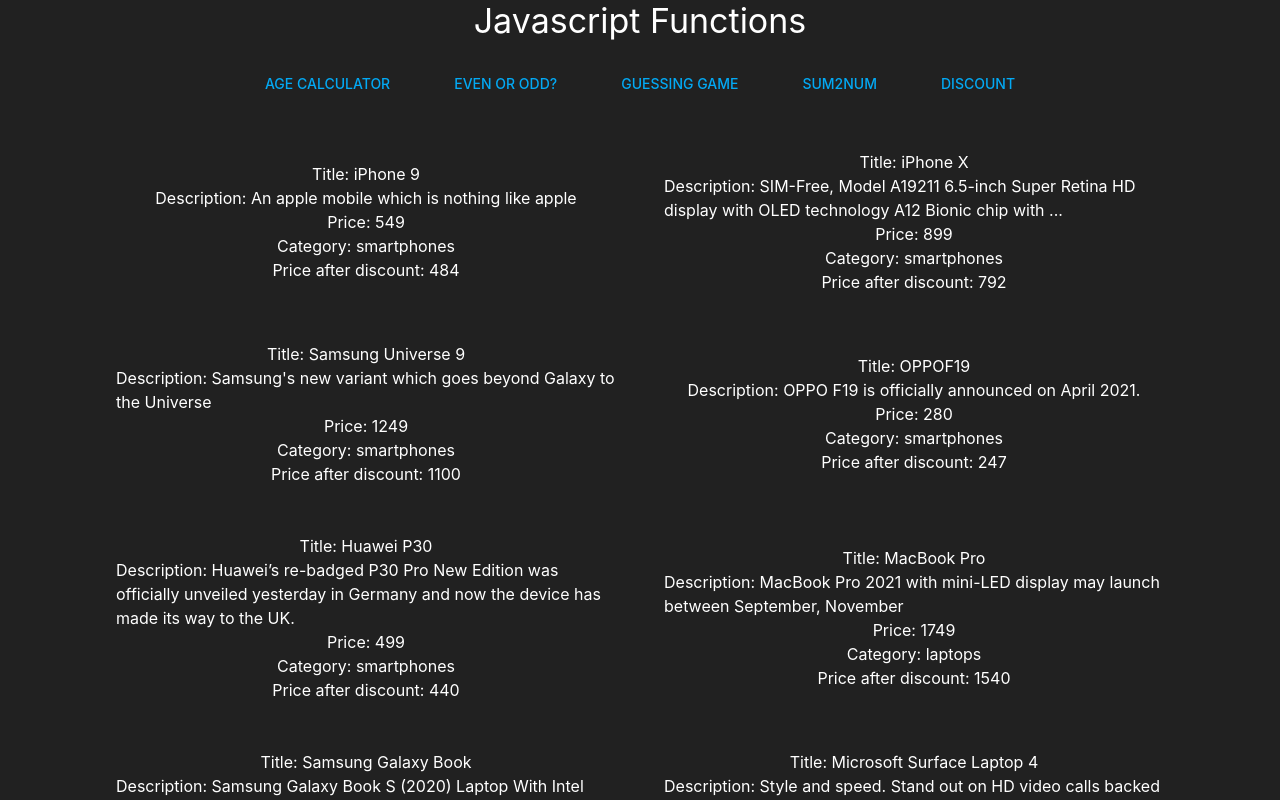
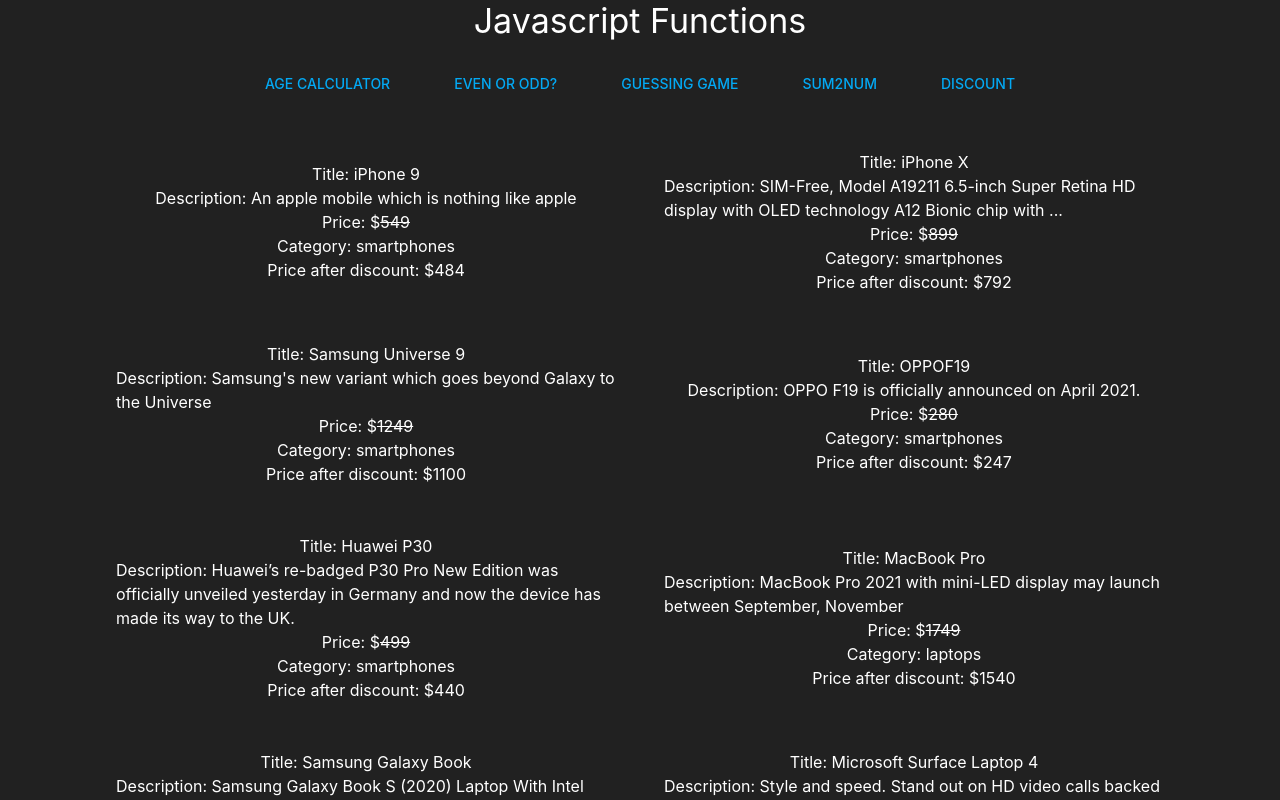
Before and after one commit to IbrahimGaber322/iti_javascript, a React (Create React App) app: page / in a window 1280 px wide. Both pictures are taken after a click on the button "DISCOUNT". Shown: the top 800 px of the page. Built offline with nearby package versions, Linux system fonts and the light colour scheme.

Commit message:
update to discount

```diff
--- a/src/components/Discount.jsx
+++ b/src/components/Discount.jsx
@@ -14,9 +14,9 @@
                     <Box sx={{display:"flex", justifyContent:"center", flexDirection:"column", alignItems:"center", m:3, width:"500px"}}>
                     <Typography>Title: {p.title}</Typography>
                     <Typography>Description: {p.description}</Typography>
-                    <Typography>Price: {p.price}</Typography>
+                    <Typography >Price: $<span style={{textDecoration:"line-through"}}>{p.price}</span></Typography>
                     <Typography>Category: {p.category}</Typography>
-                    <Typography>Price after discount: {calcDisc(p.price)}</Typography>
+                    <Typography>Price after discount: ${calcDisc(p.price)}</Typography>
                     </Box>
                 ))
             }
```
